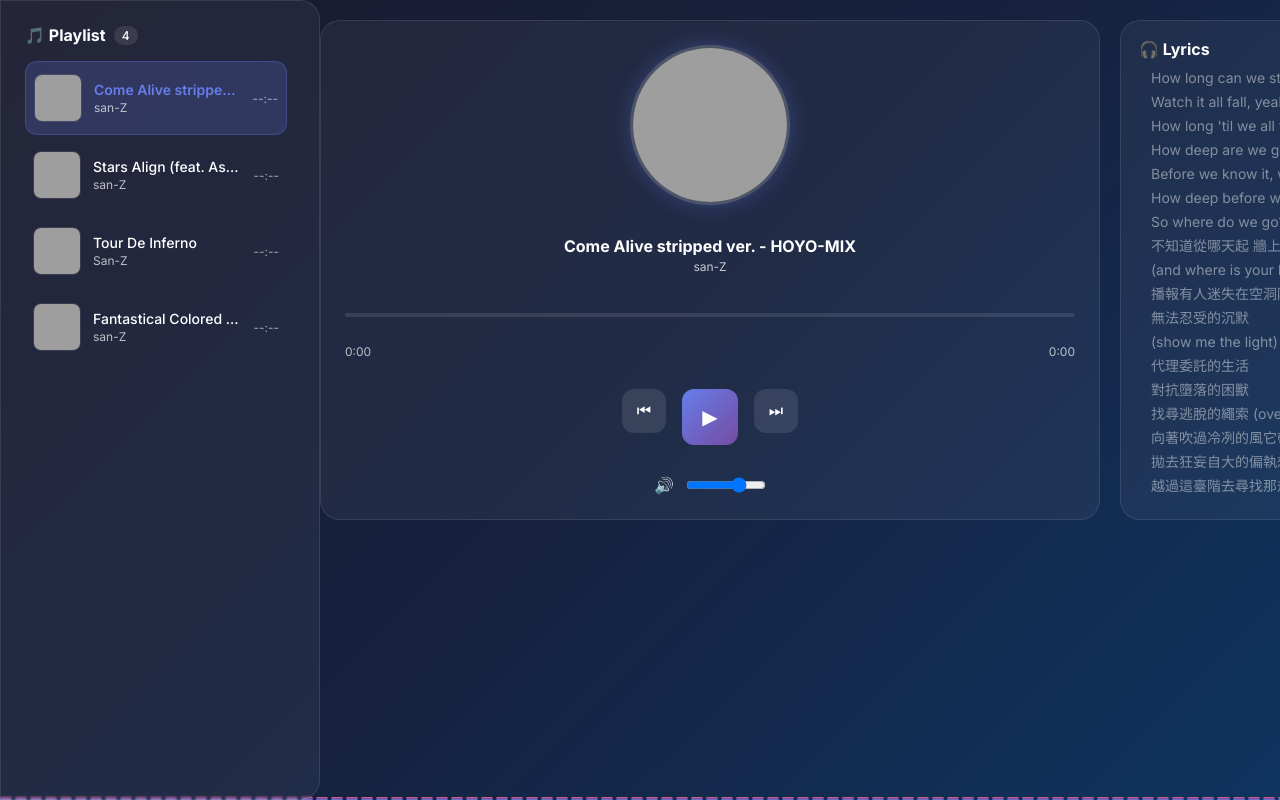
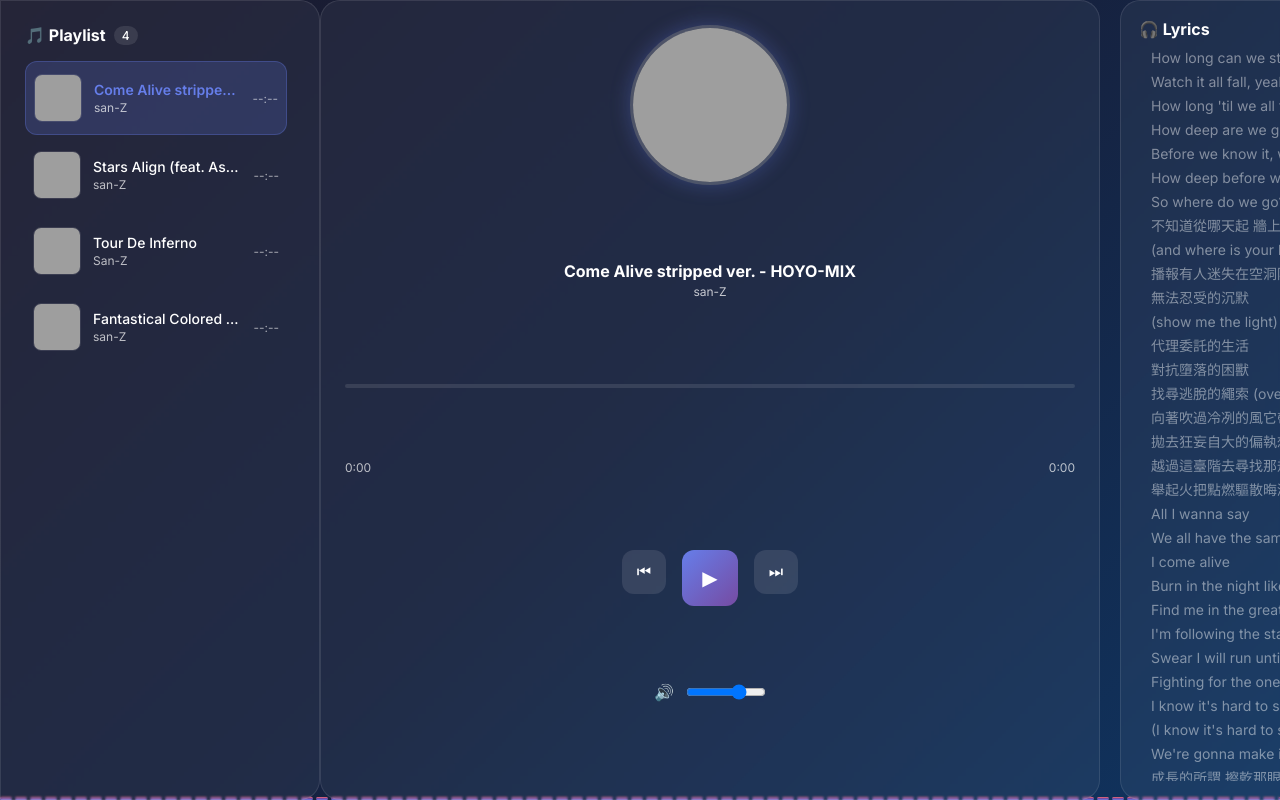
Before and after one commit to ramadhan122/music-player-django, a Django app: page / in a window 1280 px wide. Run offline with Django 4.2, Linux system fonts and the light colour scheme; data comes from the database, SQL or seed files in the repository; both versions use the stored data as it was after the commit; grey boxes are pictures that could not be loaded.

Commit message:
fix desain website

```diff
--- a/player/templates/player/home.html
+++ b/player/templates/player/home.html
@@ -2,7 +2,7 @@
 <!DOCTYPE html>
 <html>
 <head>
-    <title>🎵 Modern Music Player</title>
+    <title>Modern Music Player</title>
     <link rel="stylesheet" href="{% static 'player/css/style.css' %}">
 
 </head>
--- a/static/player/css/style.css
+++ b/static/player/css/style.css
@@ -30,14 +30,6 @@ body {
 
     padding: 0px;
     overflow: hidden;
-}
-
-
-.main-column {
-    grid-column: 2;
-    grid-row: 1;
-
-    min-height: 0;
 }
 
 .visualizer-container {
@@ -99,12 +91,11 @@ body {
 /* Player box */
 .player {
     width: 780px;
-    height: 500px;
+    height: 100vh;
     display: flex;
     flex-direction: column;
     justify-content: space-between;
     text-align: center;
-    margin-top: 20px;
 }
 
 .cover img {
@@ -219,6 +210,7 @@ body {
     display: flex;
     justify-content: center;
     gap: 12px;
+    padding-bottom: 10%;
     align-items: center;
 }
 
@@ -229,11 +221,10 @@ body {
 /* Lyrics box */
 .lyrics-card {
     width: 380px;
-    height: 500px;
+    height: 100vh;
     display: flex;
     flex-direction: column;
     padding: 18px;
-    margin-top: 20px;
 }
 
 .lyrics-title {
```
Also changed, not shown: db.sqlite3, 7 other files.
